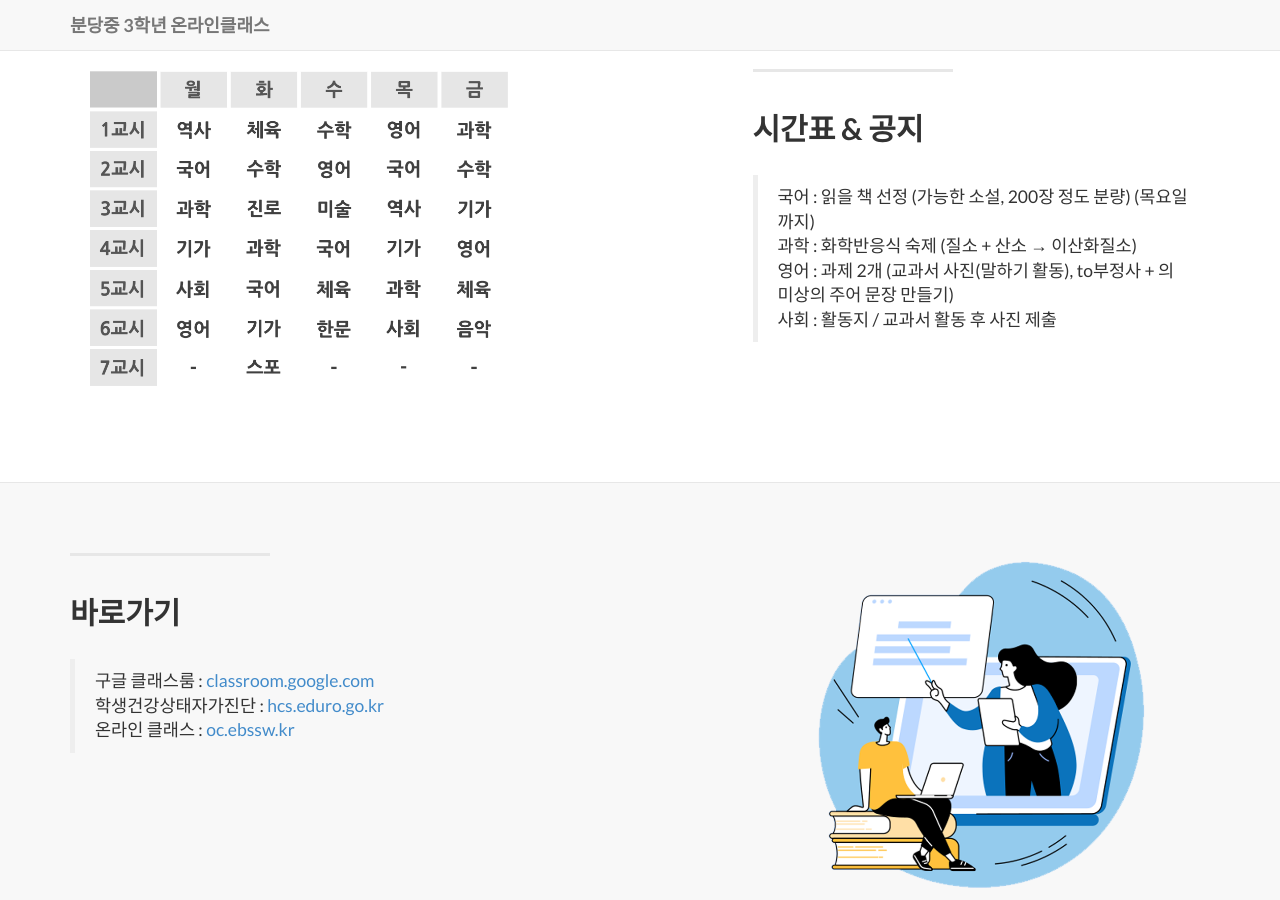
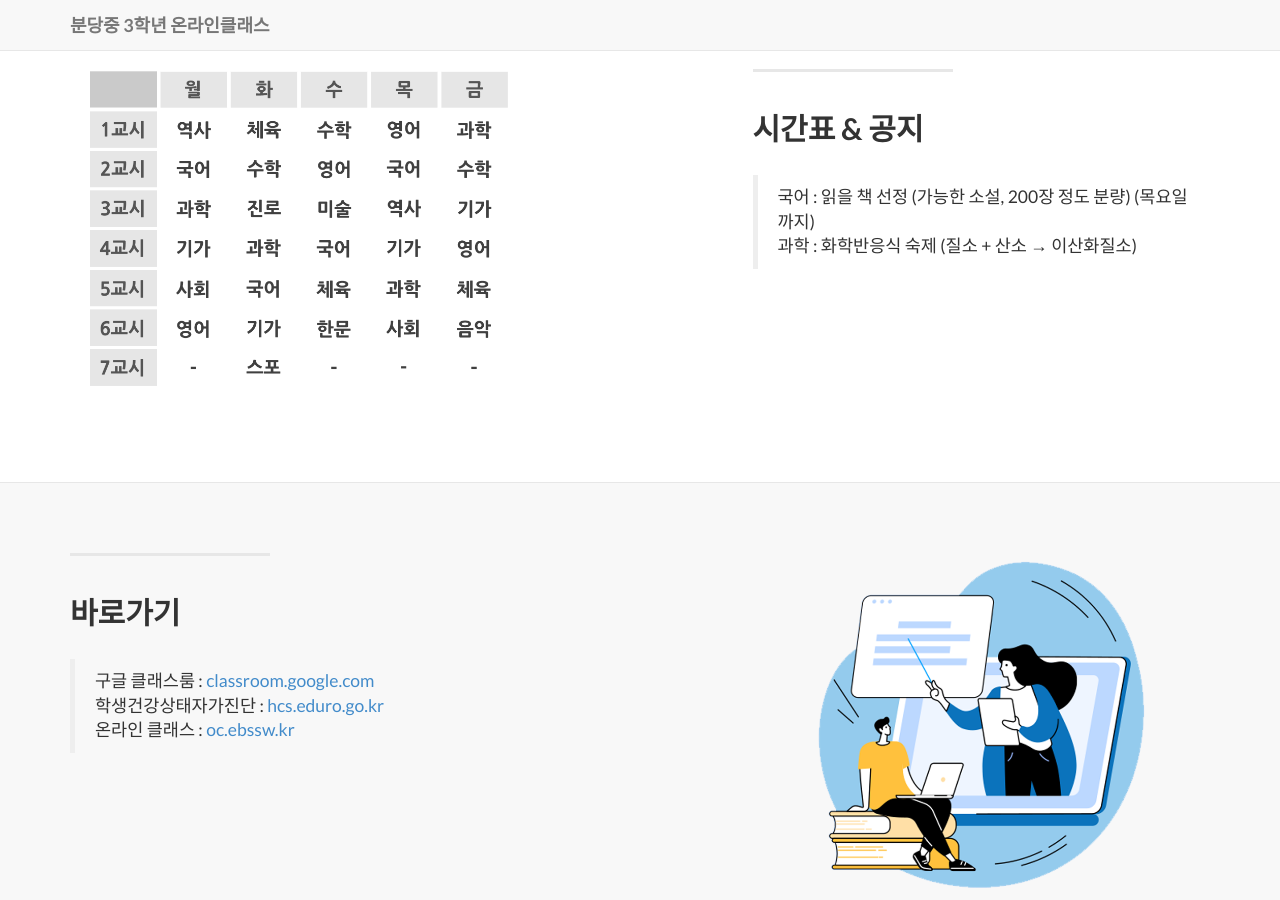
Before and after one commit to bundang-ms-2021/oncl, a Jekyll site: the page built from index.html, in a window 1280 px wide and 900 px high, scrolled down 766 px. Built offline with Jekyll 4.4.1, drawn with Linux system fonts in a browser that asks for light colours; nearby versions of some CDN libraries; library files that are not in the unit come from our copies.

Commit message:
Update 2014-09-21-services-1.markdown

```diff
--- a/_posts/2014-09-21-services-1.markdown
+++ b/_posts/2014-09-21-services-1.markdown
@@ -8,5 +8,3 @@ description: |
 
   > 국어 : 읽을 책 선정 (가능한 소설, 200장 정도 분량) (목요일까지)
   > 과학 : 화학반응식 숙제 (질소 + 산소 → 이산화질소)
-  > 영어 : 과제 2개 (교과서 사진(말하기 활동), to부정사 + 의미상의 주어 문장 만들기)
-  > 사회 : 활동지 / 교과서 활동 후 사진 제출
```
